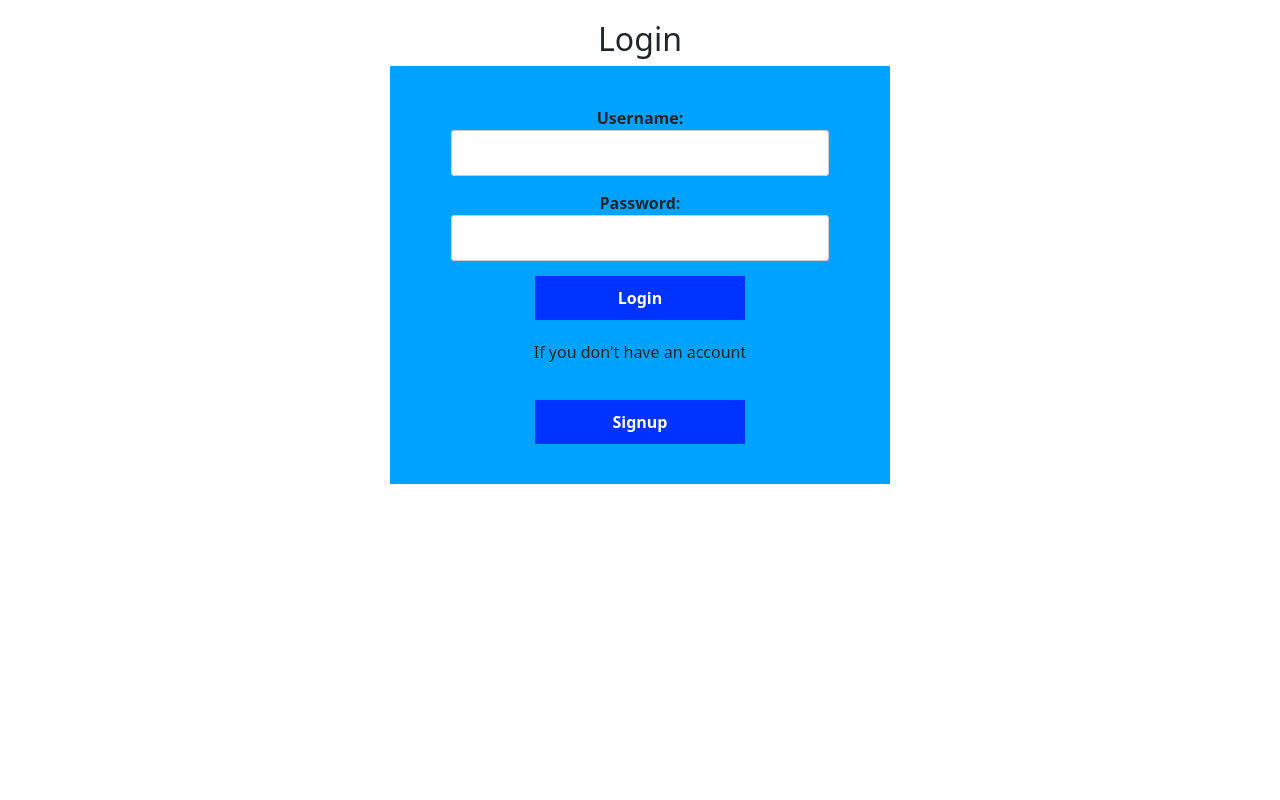
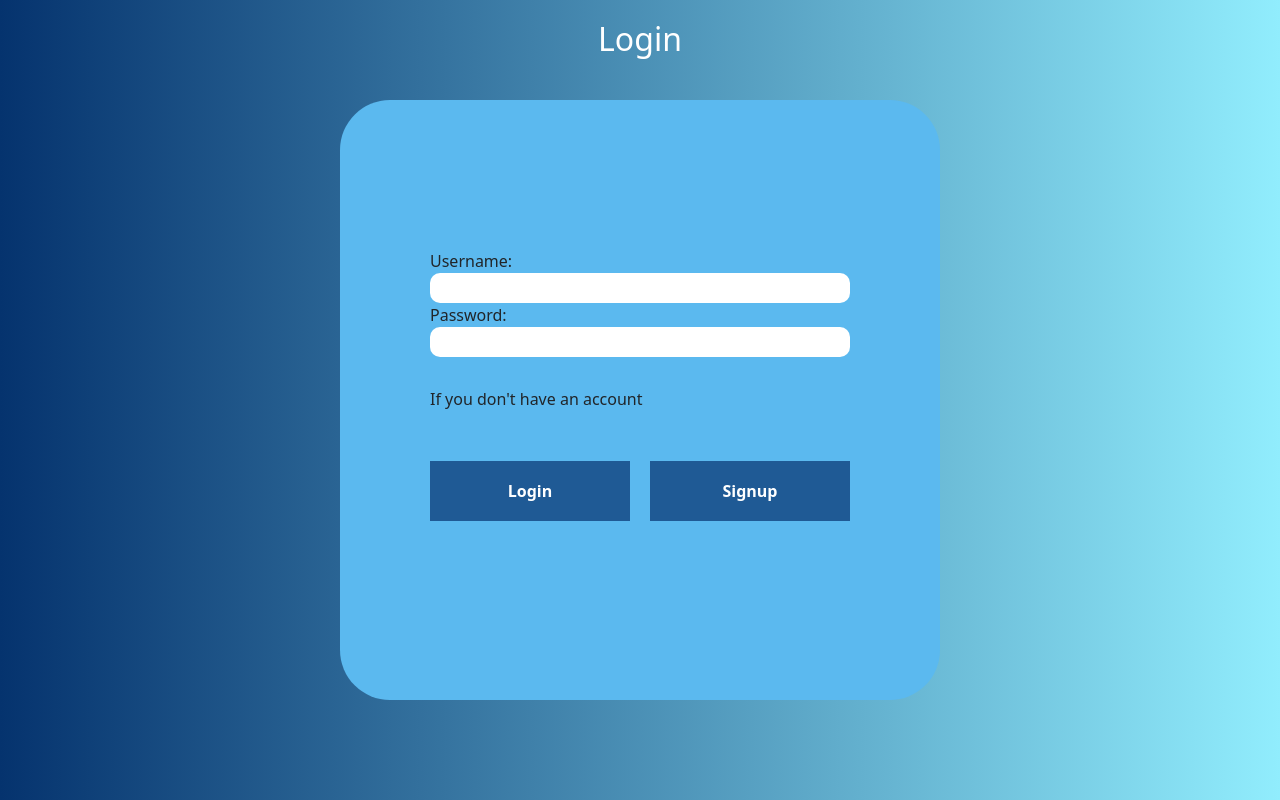
Before and after one commit to GoktugYmsk/budget-tracking-system, a React (Create React App) app: page / in a window 1280 px wide. Built offline with nearby package versions, Linux system fonts and the light colour scheme.

Commit message:
login page desing is fixed

```diff
--- a/src/components/login/index.jsx
+++ b/src/components/login/index.jsx
@@ -47,7 +47,7 @@ function Login() {
             <h2>Login</h2>
             <div className='container-login__form-group' >
                 <form onSubmit={handleSubmit}>
-                    <div className="form-group">
+                    <div className="container-login__formGroup__username">
                         <label htmlFor="username">Username:</label>
                         <input
                             type="text"
@@ -58,7 +58,7 @@ function Login() {
                             required
                         />
                     </div>
-                    <div className="form-group">
+                    <div className="container-login__formGroup__password">
                         <label htmlFor="password">Password:</label>
                         <input
                             type="password"
@@ -69,9 +69,9 @@ function Login() {
                             required
                         />
                     </div>
+                    <p className='container-login__account' >If you don't have an account</p>
                     <div className='container-login__button' >
                         <button onClick={handleLoginClick} type="submit">Login</button>
-                        <p>If you don't have an account</p>
                         <button onClick={handleSignupClick} type="submit" >Signup</button>
                     </div>
                 </form>
--- a/src/components/login/index.scss
+++ b/src/components/login/index.scss
@@ -5,11 +5,15 @@
     flex-direction: column;
     margin: 0 auto;
     padding: 20px;
-  background-color: #fff;
+    height: 100vh;
+    background: linear-gradient(to left, rgb(145, 237, 253), rgb(5, 51, 110));
 }
 
 .container-login h2 {
-  text-align: center;
+
+    position: absolute;
+    top: 20px;
+    color: white;
 }
 
 .form-group {
@@ -35,27 +39,57 @@
 .container-login__form-group {
     display: flex;
     flex-direction: column;
+    align-items: center;
+    justify-content: center;
+    border-radius: 50px;
+    width: 600px;
+    height: 600px;
     padding: 40px;
-  background: rgb(0, 162, 255);
-  width: 500px;
+    background: rgb(91, 185, 239);
 }
 
 button {
     display: block;
-  width: 50%;
+    width: 90%;
     padding: 10px;
     color: #fff;
     border: none;
-  background: rgb(0, 51, 255);
-  border-radius: 3px;
+    background: rgba(5, 50, 110, 0.695);
+    border-radius: 20px;
     cursor: pointer;
     font-weight: bold;
+    height: 60px;
+    width: 200px;
+
+    &:hover {
+        background: rgba(5, 50, 110, 0.58);
+        transform: scale(0.88);
+    }
+}
+
+.container-login__formGroup__username,
+.container-login__formGroup__password {
+    display: flex;
+    flex-direction: column;
+    width: 100%;
+
+    input {
+        border-radius: 10px;
+        height: 30px;
+        border: none;
+    }
+}
+
+.container-login__account {
+    position: relative;
+    top: 30px;
 }
 
 .container-login__button {
+    margin-top: 50px;
     display: flex;
-  flex-direction: column;
     align-items: center;
-  justify-content: center;
+    height: 120px;
     gap: 20px;
+
 }
```
Lines whose indentation alone changed are shown as unchanged.
